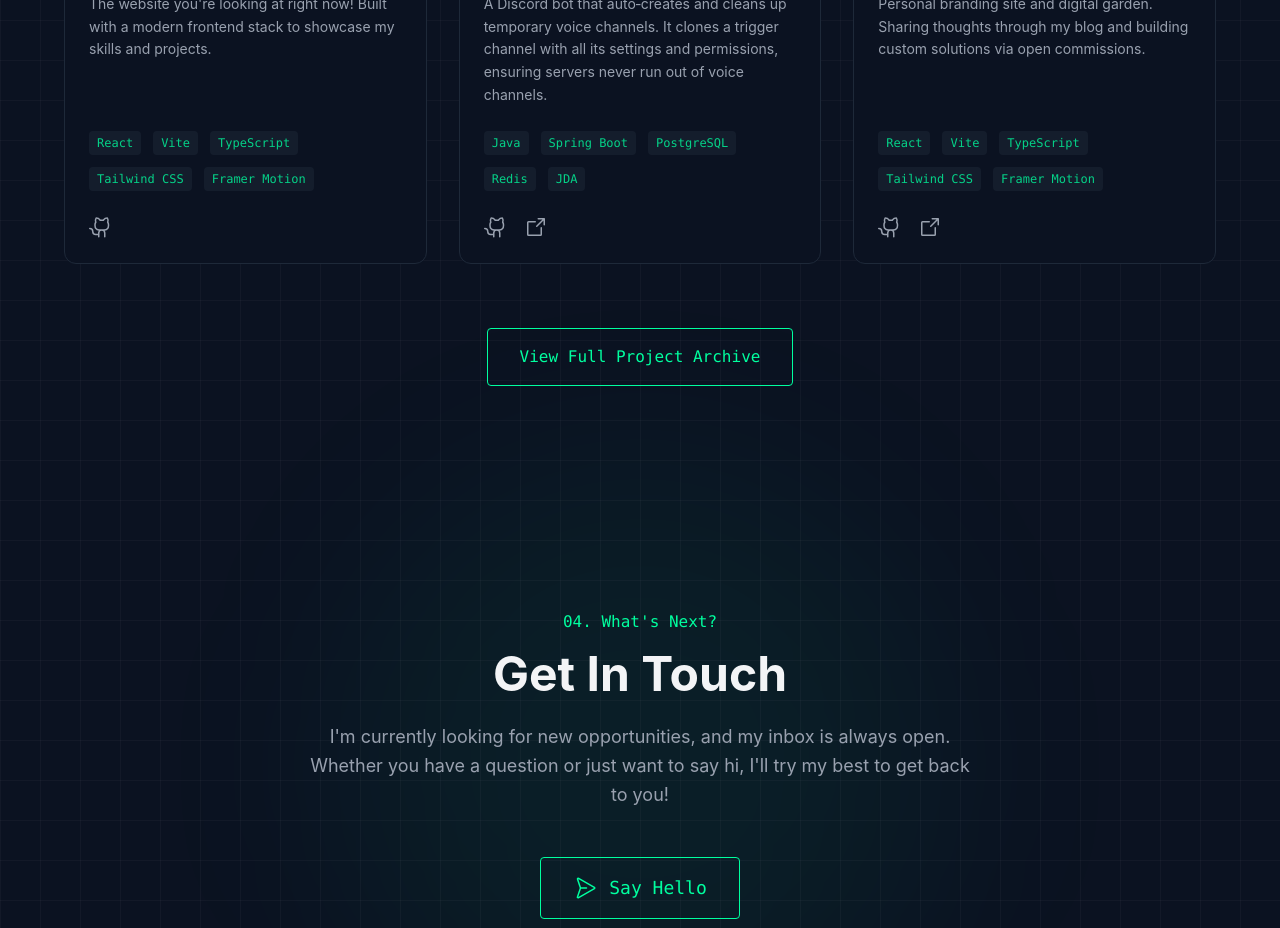
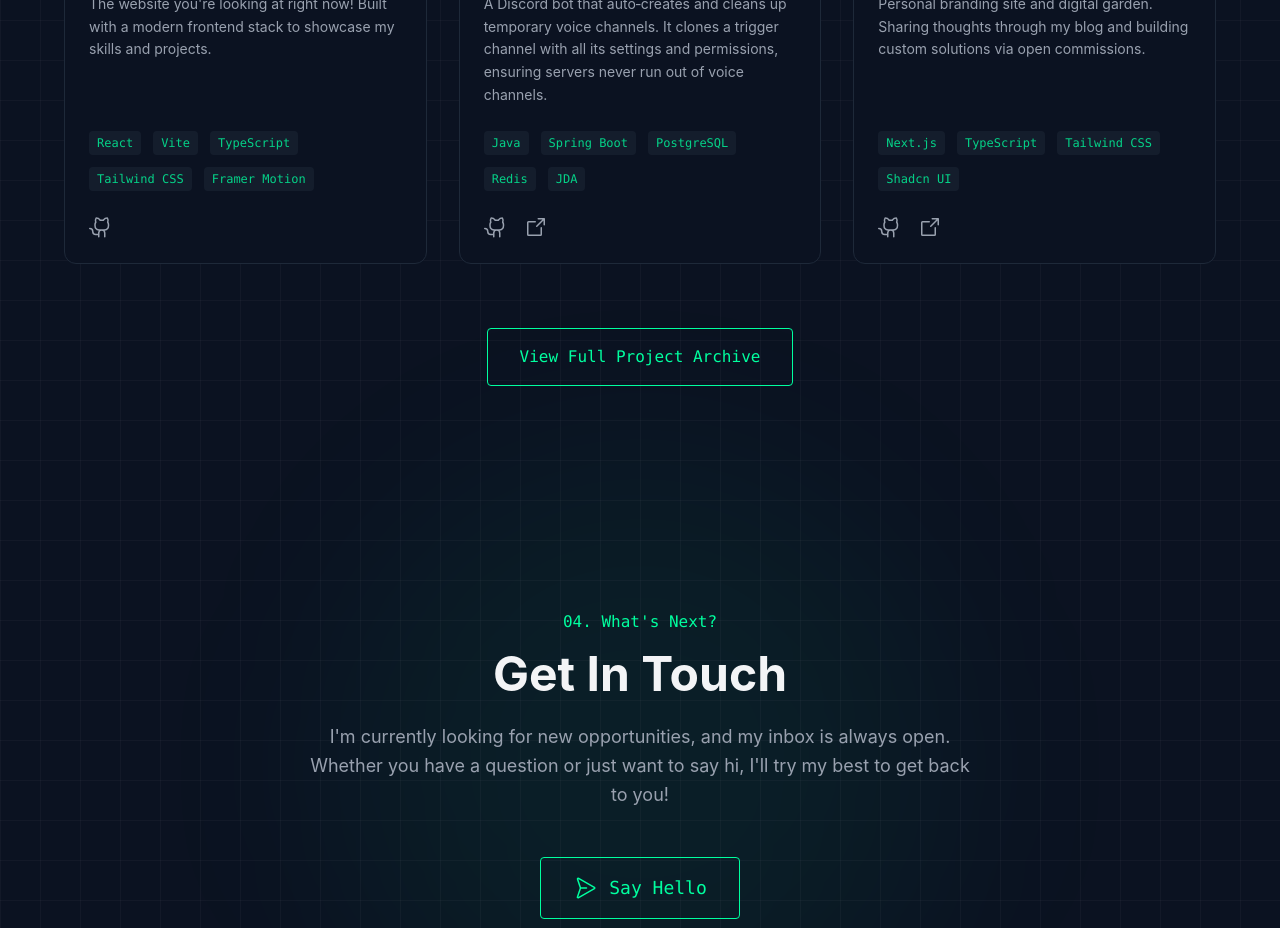
Before and after one commit to TheSmoothRere/Portfolio, a React (Vite) app: page / in a window 1280 px wide. Shown: the part 2940-3868 px from the top of the page. Built offline with nearby package versions, Linux system fonts and the light colour scheme.

Commit message:
refactor: update tech stack for TheSmoothRere Web project entry

```diff
--- a/src/components/Projects.tsx
+++ b/src/components/Projects.tsx
@@ -27,7 +27,7 @@ const PROJECTS = [
     title: "TheSmoothRere Web",
     description:
       "Personal branding site and digital garden. Sharing thoughts through my blog and building custom solutions via open commissions.",
-    tech: ["React", "Vite", "TypeScript", "Tailwind CSS", "Framer Motion"],
+    tech: ["Next.js", "TypeScript", "Tailwind CSS", "Shadcn UI"],
     github: "https://github.com/TheSmoothRere/TheSmoothRere-Web",
     image: thesmoothrereWebThumbnail,
     demo: "https://thesmoothrere-web.thesmoothrere.workers.dev",
```
